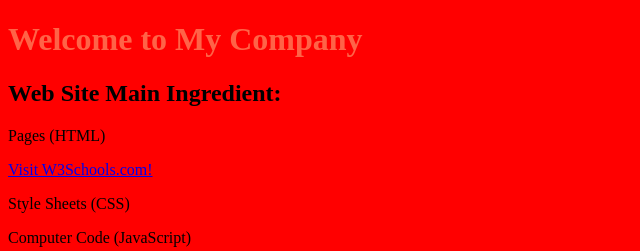
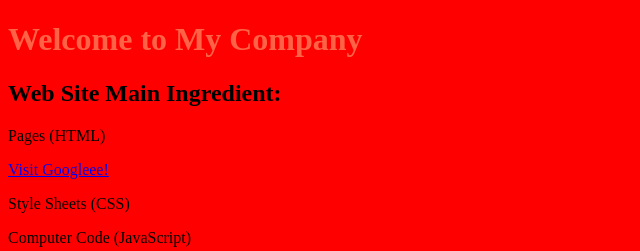
Before and after one commit to MallikarjunagoudaCM/NewProject, a plain HTML site: page index.html in a window 1280 px wide. Shown: the top 251 px of the page, 0-640 px from the left. Drawn offline with Linux system fonts and the light colour scheme.

Commit message:
Update index.html

```diff
--- a/index.html
+++ b/index.html
@@ -11,7 +11,7 @@
   <h2>Web Site Main Ingredient:</h2>
 
   <p>Pages (HTML)</p>
-  <a href="https://www.google.com">Visit W3Schools.com!</a>
+  <a href="https://www.google.com">Visit Googleee!</a>
   <p>Style Sheets (CSS)</p>
   <p>Computer Code (JavaScript)</p>
   <p>Live Data (Files and Databases)</p>
```
